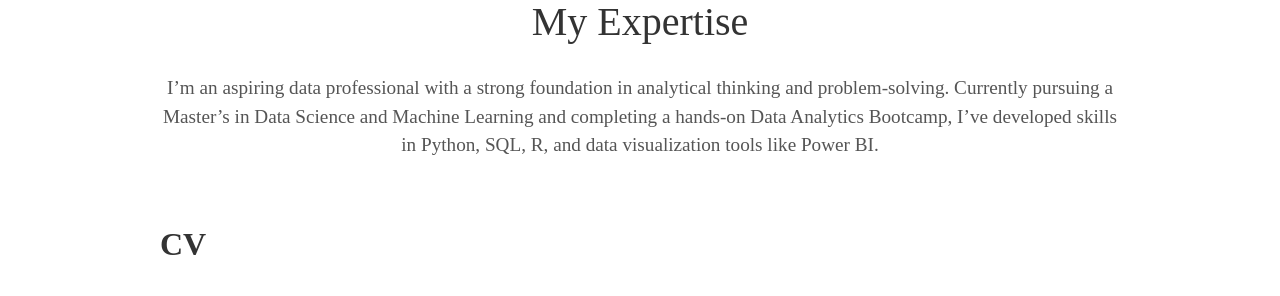
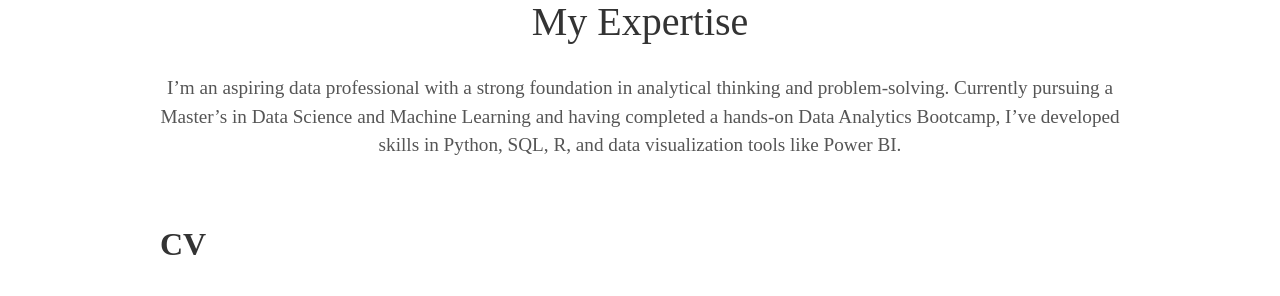
Before and after one commit to apapath/apapath.github.io, a Jekyll site: the page built from index.html, in a window 1280 px wide. Shown: the part 983-1279 px from the top of the page. Built offline with Jekyll 4.4.1, drawn with Linux system fonts in a browser that asks for light colours; some web fonts are replaced.

Commit message:
Updated CV link 2502 and about section after bootcamp completion.

```diff
--- a/_config.yml
+++ b/_config.yml
@@ -6,7 +6,7 @@ description: Data Analysis Project Portfolio
 
 # User settings
 username: Andriani Papatheodoropoulou
-user_description: I’m an aspiring data professional with a strong foundation in analytical thinking and problem-solving. Currently pursuing a Master’s in Data Science and Machine Learning and completing a hands-on Data Analytics Bootcamp, I’ve developed skills in Python, SQL, R, and data visualization tools like Power BI.
+user_description: I’m an aspiring data professional with a strong foundation in analytical thinking and problem-solving. Currently pursuing a Master’s in Data Science and Machine Learning and having completed a hands-on Data Analytics Bootcamp, I’ve developed skills in Python, SQL, R, and data visualization tools like Power BI.
 user_title: Data Analyst
 email: andrianipapath@gmail.com
 # twitter_username: lorem_ipsum
--- a/_includes/about.html
+++ b/_includes/about.html
@@ -5,7 +5,7 @@
 
 <section id="CV">
         <h2>CV</h2>
-        <p>Click <a href="https://drive.google.com/file/d/1-JtONTiN7KBJZoNO_gUtsL5g4K3N3SNn/view?usp=sharing" target="_blank">here</a> to view my CV.</p>
+        <p>Click <a href="https://drive.google.com/file/d/1RBZ9snSor9E3DpFd1w8IpbBHY9-P_hTL/view?usp=sharing"_blank">here</a> to view my CV.</p>
     </section>
 
 <section id="projects">
```
